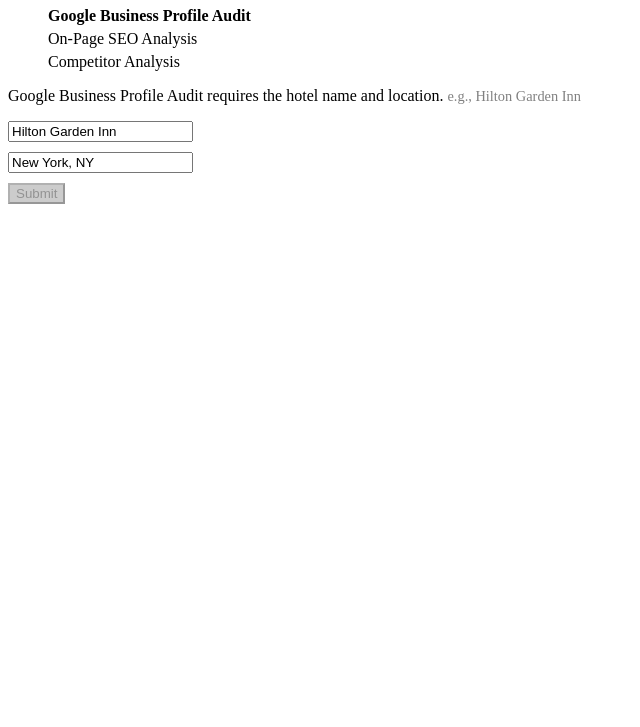
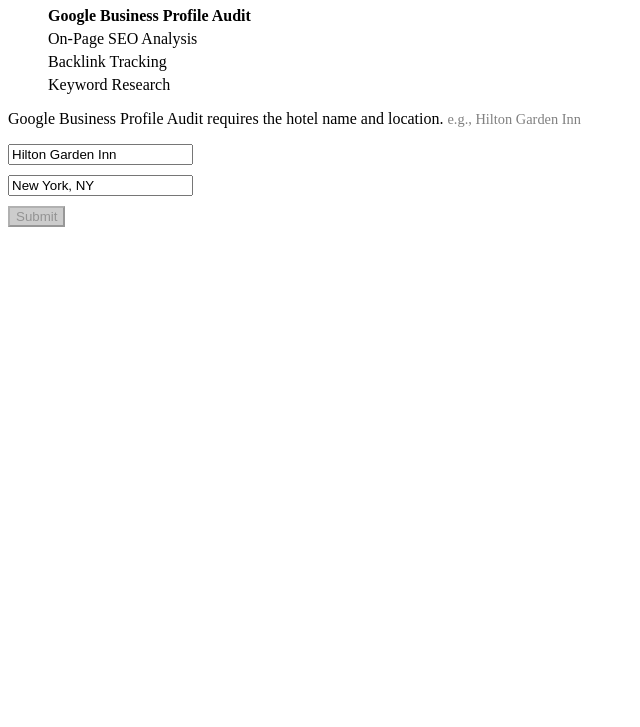
Before and after one commit to Saberstacks/BigApp1, a website: page public/index.html in a window 1280 px wide. Shown: the part 73-800 px from the top of the page, without its empty margins (0-640 px from the left). Drawn offline with Linux system fonts and the light colour scheme.

Commit message:
Update index.html

```diff
--- a/public/index.html
+++ b/public/index.html
@@ -41,10 +41,8 @@
   <ul id="feature-list">
     <li data-feature="google-business-profile">Google Business Profile Audit</li>
     <li data-feature="on-page-seo">On-Page SEO Analysis</li>
-    <li data-feature="competitor-analysis">Competitor Analysis</li>
-    <!-- Remove or comment out features that are not implemented yet -->
-    <!-- <li data-feature="backlink-tracking">Backlink Tracking</li>
-    <li data-feature="keyword-research">Keyword Research</li> -->
+    <li data-feature="backlink-tracking">Backlink Tracking</li>
+    <li data-feature="keyword-research">Keyword Research</li>
   </ul>
   <div>
     <p id="feature-description">Select a feature to get started.</p>
```
